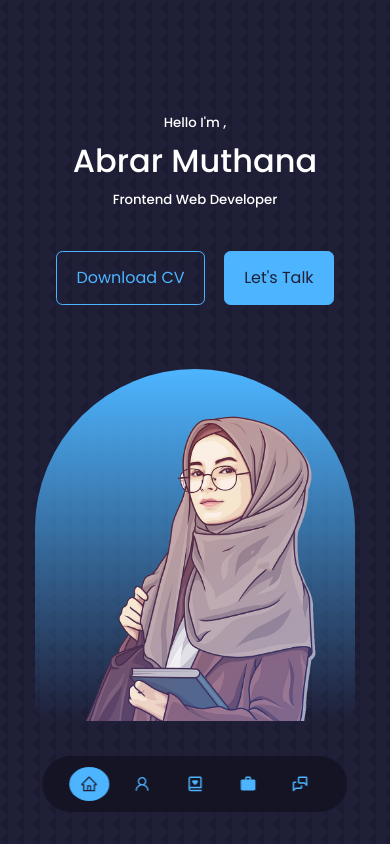
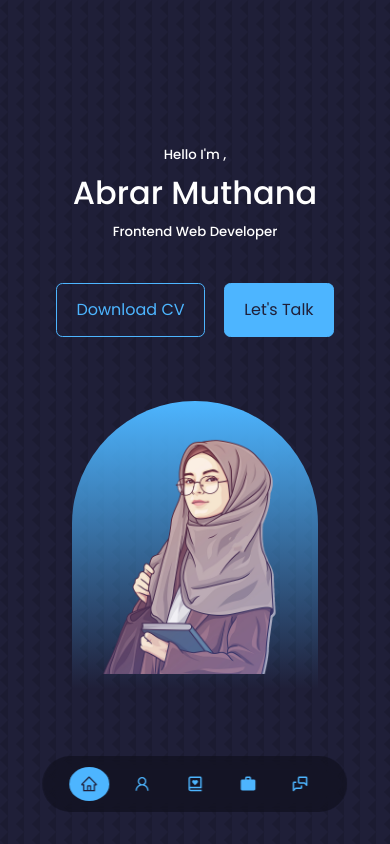
Before and after one commit to abrar997/ME, a React (Create React App) app: page / in a window 390 px wide. Shown: the top 844 px of the page. Built offline with nearby package versions, Linux system fonts and the light colour scheme.

Commit message:
some modi

```diff
--- a/src/components/Header/Header.css
+++ b/src/components/Header/Header.css
@@ -78,4 +78,8 @@ header {
   .scroll-down {
     display: none !important;
   }
+  .me {
+    width: 70%;
+    height: 18rem;
+  }
 }
```
